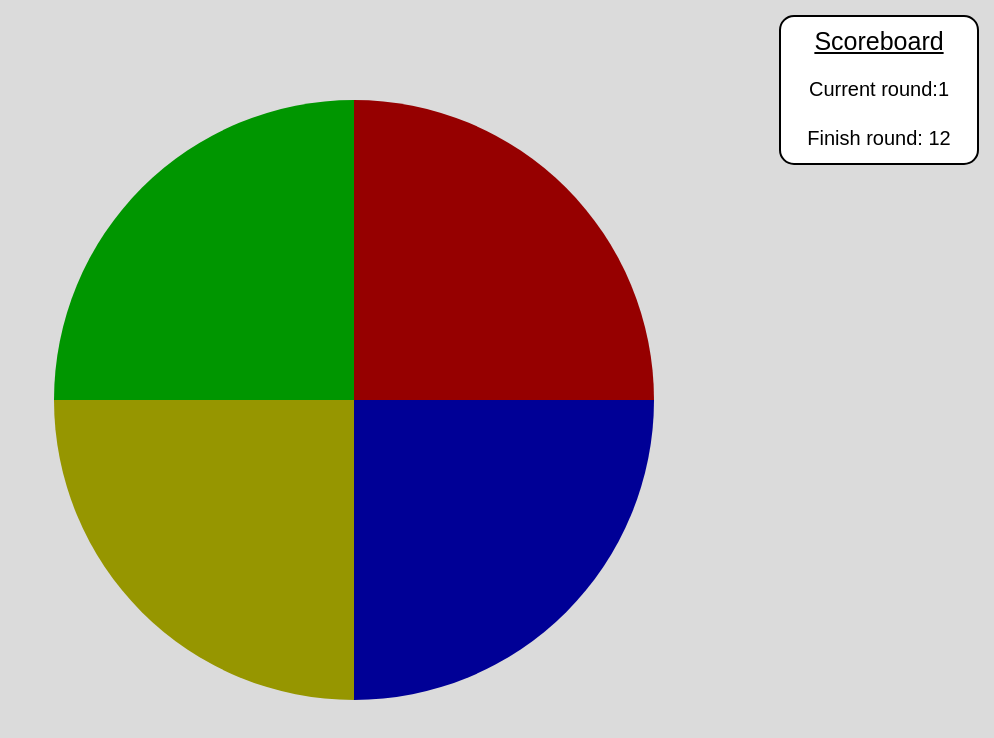
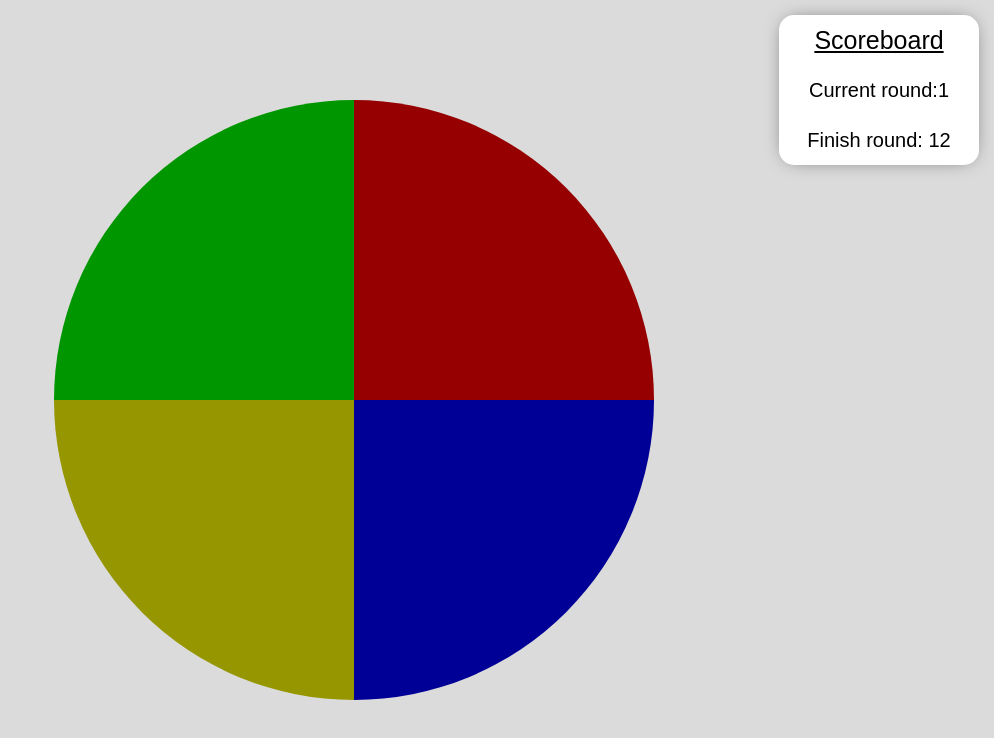
Before and after one commit to LOG1CRS/Simon-Says, a plain HTML site: page index.html in a window 1280 px wide. Both pictures are taken after a click on the button "Start Game!". Shown: the whole page, without its empty margins (286-1280 px from the left). Drawn offline with nearby package versions, Linux system fonts and the light colour scheme.

Commit message:
scoreboard style fixed

```diff
--- a/index-style.css
+++ b/index-style.css
@@ -24,9 +24,9 @@ body{
     width: 200px;
     height: 150px;
     border-radius: 15px;
-    border: 2px solid black;
     background-color: white;
     opacity: 0;
+    box-shadow: 0px 0px 20px -8px rgba(0,0,0,0.75);
 }
 
 .title{
```
